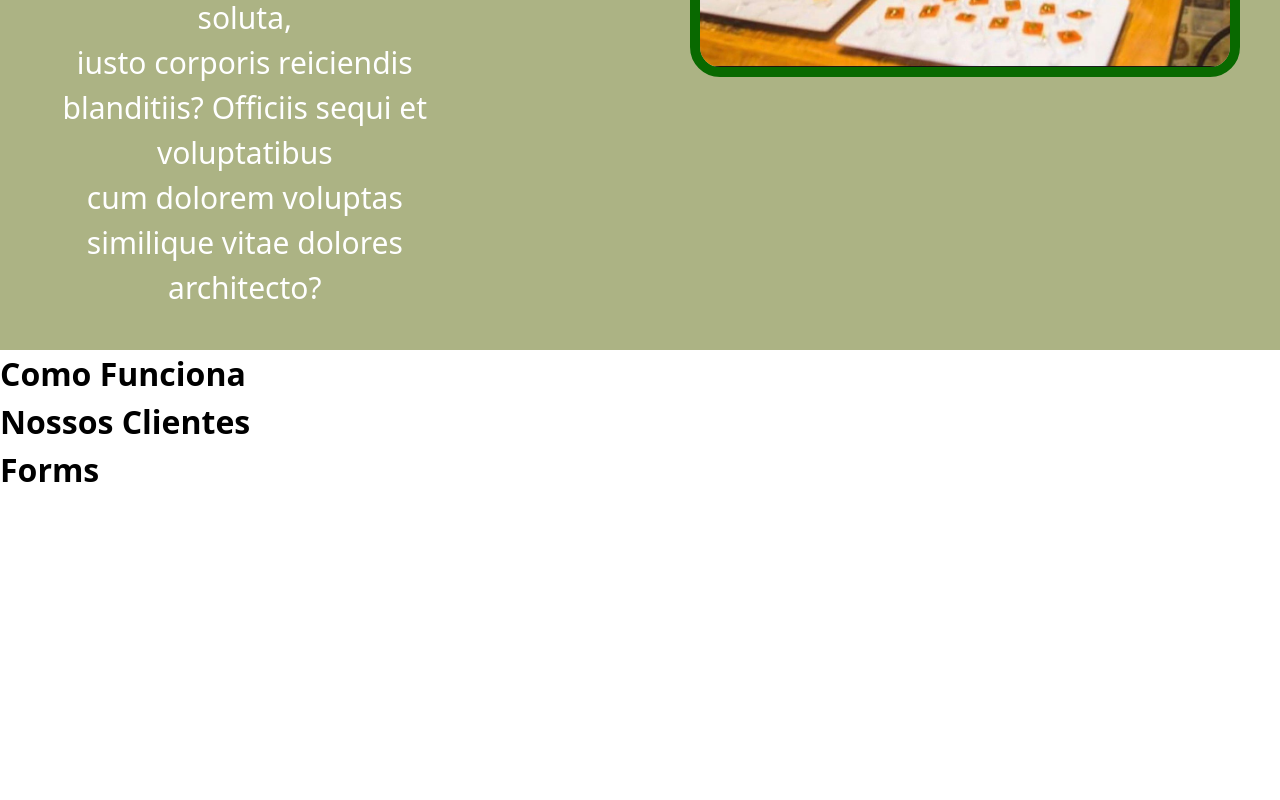
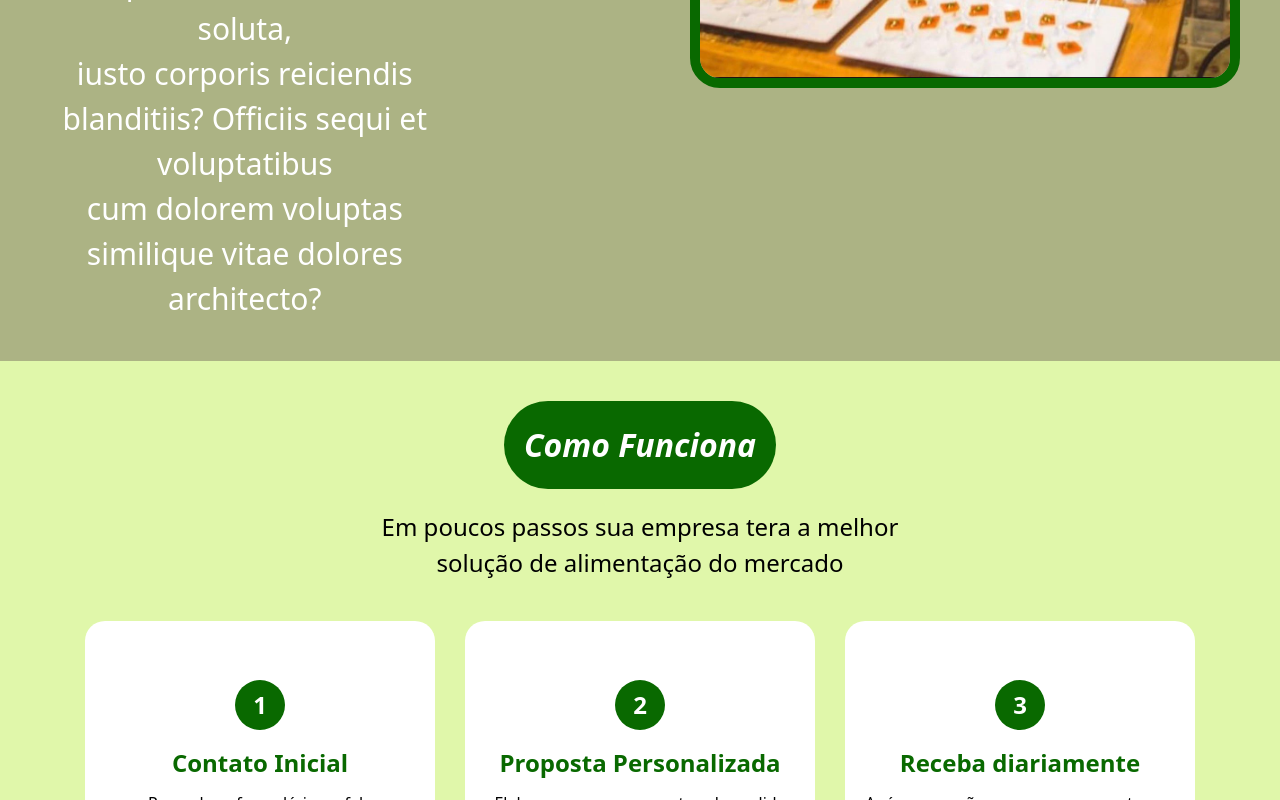
Before and after one commit to Guelmcf/Landing-page-sau, a React (Vite) app: page / in a window 1280 px wide. Shown: the part 2000-2800 px from the top of the page. Before the commit the page ends 2494 px from the top, so only its background shows below. Built offline with nearby package versions, Linux system fonts and the light colour scheme.

Commit message:
finished How it works

```diff
--- a/src/components/how_it_works.css
+++ b/src/components/how_it_works.css
@@ -0,0 +1,106 @@
+.how-it-works {
+    display: flex;
+    flex-direction: column;
+    align-items: center;
+    padding: 50px 20px;
+    background-color: #e0f7aa;
+    color: #000000;
+
+    min-height: 100vh;
+    width: 100%;
+    padding: 40px;
+}
+
+.titulo-how-it-works {
+    font-size: 2rem;
+    margin-bottom: 20px;
+    background-color: rgb(9, 105, 0);
+    color: #ffffff;
+    padding: 20px;
+    border-radius: 50px;
+    font-style: oblique;
+}
+
+.subtitulo {
+    font-size: 1.5rem;
+    margin-bottom: 40px;
+    text-align: center;
+    max-width: 600px;
+    color: black;
+}
+
+.steps {
+    display: flex;
+    flex-direction: row;
+    gap: 30px;
+    justify-content: center;
+    flex-wrap: wrap;
+}
+
+.step {
+    background-color: #ffffff;
+    padding: 20px;
+    border-radius: 20px;
+    width: 350px;
+    height: 300px;
+    display: flex;
+    flex-direction: column;
+    align-items: center;
+    justify-content: center;
+}
+
+.step-title {
+    font-size: 1.5rem;
+    margin-bottom: 10px;
+    color: rgb(9, 105, 0);
+}
+
+.step-description {
+    font-size: 1rem;
+    text-align: center;
+    color: #000000;
+}
+
+.symbol {
+    width: 50px;
+    height: 50px;
+    background-color: rgb(9, 105, 0);
+    color: #ffffff;
+    font-size: 1.5rem;
+    font-weight: bold;
+    border-radius: 50%;
+    display: flex;
+    align-items: center;
+    justify-content: center;
+    margin-bottom: 15px;
+}
+
+.call{
+    background-color: #ffffff;
+    padding: 20px;
+    border-radius: 20px;
+    width: 1500px;
+    height: 150px;
+    display: flex;
+    flex-direction: column;
+    align-items: center;
+    justify-content: center;
+    margin-top: 50px;
+}
+
+.call-title{
+    font-size: 2.6rem;
+    margin-bottom: 10px;
+    color: rgb(9, 105, 0);
+}
+
+.call-description{
+    font-size: 1.5rem;
+    text-align: center;
+    color: #000000;
+}
+
+.call-span{
+    font-weight: bold;
+    color: rgb(9, 105, 0);
+}
--- a/src/components/how_it_works.tsx
+++ b/src/components/how_it_works.tsx
@@ -1,7 +1,36 @@
+import "./how_it_works.css"
+
 function HowItWorks() {
     return (
-        <div>
-            <h1>Como Funciona</h1>
+        <div className="how-it-works">
+            <h1 className="titulo-how-it-works">Como Funciona</h1>
+            <h3 className="subtitulo">Em poucos passos sua empresa tera a melhor solução de alimentação do mercado</h3>
+            <div className="steps">
+                <div className="step">
+                    <div className="symbol">1</div>
+                    <h2 className="step-title">Contato Inicial</h2>
+                    <p className="step-description">Preencha o formulário ou fale diretamente com nosso consultor para entender suas necessidades.</p>
+                </div>
+                <div className="step">
+                    <div className="symbol">2</div>
+                    <h2 className="step-title">Proposta Personalizada</h2>
+                    <p className="step-description">Elaboramos uma proposta sob medida com cardápio, valores e condições específicas para sua empresa.</p>
+                </div>
+                <div className="step">
+                    <div className="symbol">3</div>
+                    <h2 className="step-title">Receba diariamente</h2>
+                    <p className="step-description">Após aprovação, começamos as entregas pontuais no horário e local definidos por você.</p>
+                </div>
+                <div className="step">
+                    <div className="symbol">4</div>
+                    <h2 className="step-title">Gestão Continua</h2>
+                    <p className="step-description">Acompanhamento permanente com ajustes de cardápio e suporte dedicado sempre que precisar.</p>
+                </div>
+            </div>
+            <div className="call">
+                <h1 className="call-title">⚡ Processo Agil</h1>
+                <p className="call-description">Começe a Receber em até <span className="call-span">48 Horas</span></p>
+            </div>
         </div>
     )
 }
--- a/src/components/quem_somos.css
+++ b/src/components/quem_somos.css
@@ -17,11 +17,6 @@
     background-color: rgb(101, 119, 94);
     padding: 20px;
     border-radius: 50px;
-
-    display: flex;
-    flex-direction: column;
-    justify-content: center;
-    align-items: center;
 }
 
 .conteudo-quem-somos {
```
